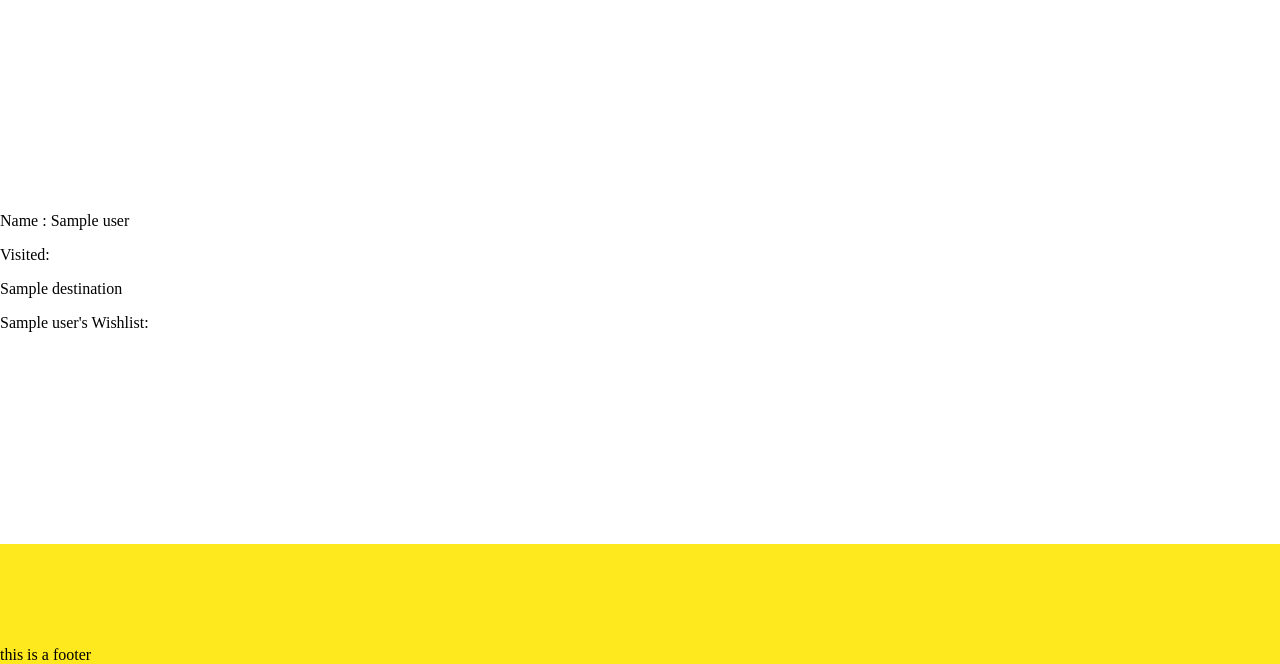
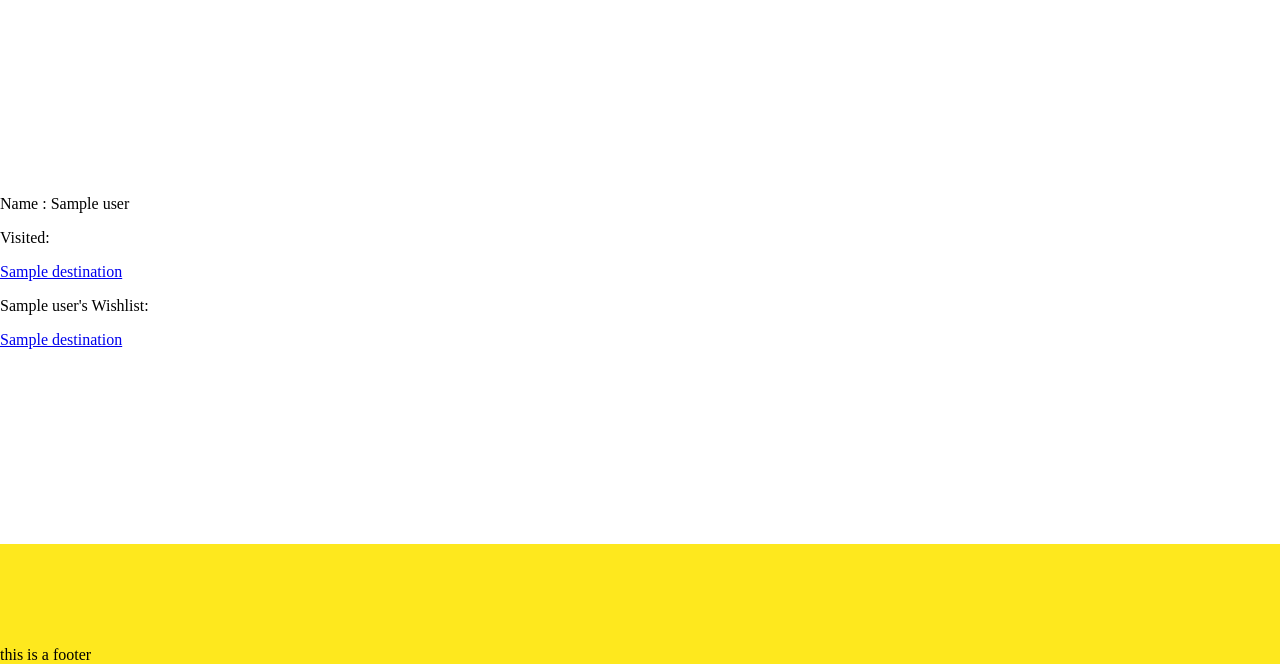
Before and after one commit to MU-RR-4Y/Travel-Wishlist---Python-Web-App-Project, a Flask app: page /users/1 in a window 1280 px wide. Shown: the part 136-800 px from the top of the page. Run offline with Flask 2, Linux system fonts and the light colour scheme; a database or web service that is not in the repository returns one stand-in record (values such as "Sample title"); some libraries are stand-ins or nearby versions.

Commit message:
wishlist updated to reflect on user page.

```diff
--- a/controllers/user_controller.py
+++ b/controllers/user_controller.py
@@ -22,8 +22,9 @@ def users():
 @users_blueprint.route('/users/<id>')
 def users_show(id):
     user = user_repo.select(id)
-    destinations = user_repo.destinations(user)
-    return render_template('users/show.html', user = user, destinations = destinations)
+    visited = user_repo.destinations(user)
+    wishlist = user_repo.wishlist(user)
+    return render_template('users/show.html', user = user, visited_destinations = visited, wish_destinations = wishlist)
 
 # EDIT ('/id/edit') GET
 # UPDATE ('/id') POST
--- a/repositories/user_repository.py
+++ b/repositories/user_repository.py
@@ -55,6 +55,19 @@ def destinations(user):
     return destinations
 
 
+def wishlist(user):
+    destinations =[]
+    sql =''' SELECT destinations.* FROM destinations
+        INNER JOIN wishlists
+        ON wishlists.destination_id = destinations.id
+        WHERE wishlists.user_id = %s'''
+    values =[user.id]
+    results = run_sql(sql,values)
+    for result in results:
+        country = country_repo.select(int(result['country_id']))
+        destination = Destination(result['name'], result['information'], country,result['id'])
+        destinations.append(destination)
+    return destinations
 
 
 def visited_on_destinations(destination):
@@ -69,17 +82,3 @@ def visited_on_destinations(destination):
         user = User(result['name'],result['id'])
         users.append(user)
     return users
-
-
-# def wiishlist(user):
-#     destinations =[]
-#     sql =''' SELECT destinations.* FROM destinations
-#         INNER JOIN visits
-#         ON visits.destination_id = destinations.id
-#         WHERE visits.user_id = %s'''
-#     values =[user.id]
-#     results = run_sql(sql,values)
-#     for result in results:
-#         destination = destination(result['name'], result['infromation'], result,result['id'])
-#         destinations.append(destination)
-#     return destinations
--- a/templates/destinations/index.html
+++ b/templates/destinations/index.html
@@ -6,7 +6,7 @@
         {% for destination in destinations %}
             <li>
                 <p>Name : <a href="/destinations/show/{{destination.id}}">{{destination.name}}</a></p>
-                <p>Country : {{destination.country.name}}</p>
+                <p>Country : <a href="/countries/show/{{destination.country.id}}">{{destination.country.name}}</a></p>
                 <p>Information : {{destination.information}}</p>
                 <form action="/destination/{{destination.id}}/delete" method="post">
                         <button type="submit">Remove Destination</button>
--- a/templates/destinations/show.html
+++ b/templates/destinations/show.html
@@ -4,7 +4,7 @@
 
     <h2>{{destination.name}}</h2>
 
-    <p>Country : {{destination.country.name}}</p>
+    <p>Country : <a href="/countries/show/{{destination.country.id}}">{{destination.country.name}}</a></p>
     <p>Information : {{destination.information}}</p>
 
     <p>Visted By:
--- a/templates/users/show.html
+++ b/templates/users/show.html
@@ -3,11 +3,14 @@
 {% block content %}
     <p>Name : {{user.name}}</p>
     <p>Visited:</p>
-    {% for destination in destinations  %}
-        <p>{{destination.name}}</p>
+    {% for destination in visited_destinations  %}
+        <p><a href="/destinations/show/{{destination.id}}">{{destination.name}}</a></p>
     {% endfor %}
 
     <p>{{user.name}}'s Wishlist:</p>
+    {% for destination in wish_destinations  %}
+        <p><a href="/destinations/show/{{destination.id}}">{{destination.name}}</a></p>
+    {% endfor %}
 
 
 {% endblock content %}
```
